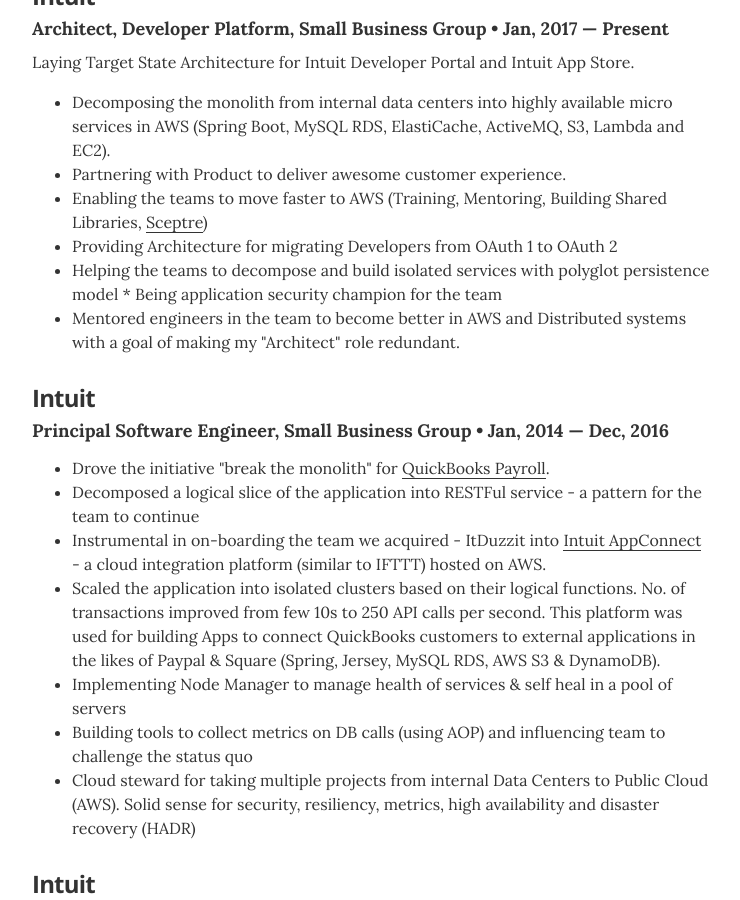
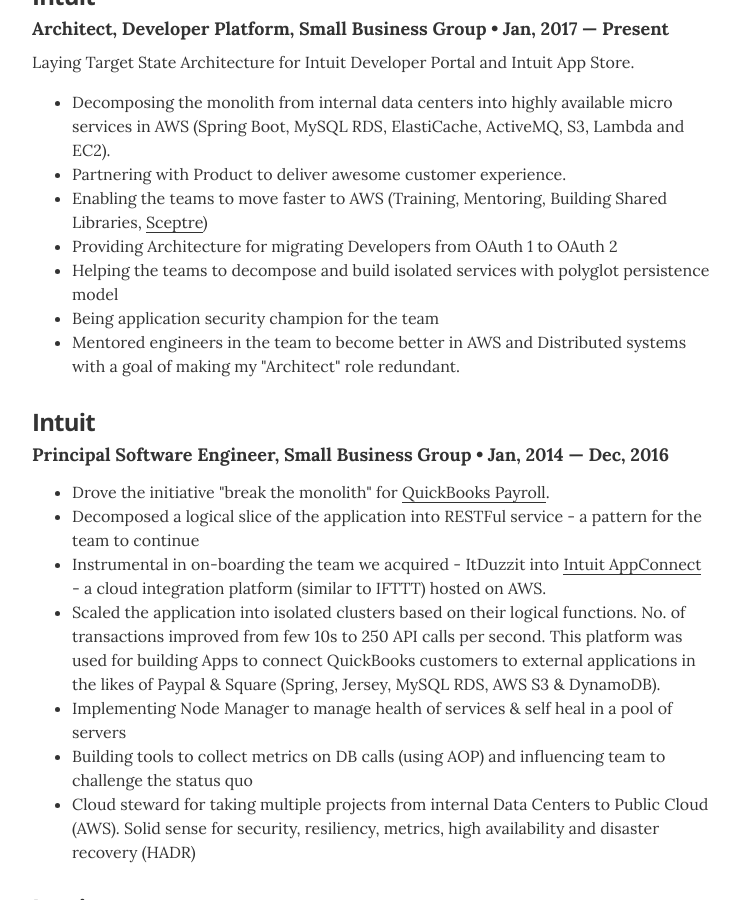
Before and after one commit to avanathan/resume, a Jekyll site: the page built from index.html, in a window 1280 px wide and 900 px high, scrolled down 676 px. Shown: the whole window, without its empty margins (268-1008 px from the left). Built offline with Jekyll 4.4.1, drawn with Linux system fonts in a browser that asks for light colours.

Commit message:
Fixing another typo

```diff
--- a/_data/experience.yml
+++ b/_data/experience.yml
@@ -3,7 +3,7 @@
 - company: Intuit
   position: Architect, Developer Platform, Small Business Group
   duration: Jan, 2017 &mdash; Present
-  summary: Laying Target State Architecture for Intuit Developer Portal and Intuit App Store.<ul class="resume-item-list"><li>Decomposing the monolith from internal data centers into highly available micro services in AWS (Spring Boot, MySQL RDS, ElastiCache, ActiveMQ, S3, Lambda and EC2).</li><li>Partnering with Product to deliver awesome customer experience.</li><li>Enabling the teams to move faster to AWS (Training, Mentoring, Building Shared Libraries, <a href="https://github.com/cloudreach/sceptre">Sceptre</a>)</li><li>Providing Architecture for migrating Developers from OAuth 1 to OAuth 2</li><li>Helping the teams to decompose and build isolated services with polyglot persistence model * Being application security champion for the team</li><li>Mentored engineers in the team to become better in AWS and Distributed systems with a goal of making my "Architect" role redundant.</li></ul>
+  summary: Laying Target State Architecture for Intuit Developer Portal and Intuit App Store.<ul class="resume-item-list"><li>Decomposing the monolith from internal data centers into highly available micro services in AWS (Spring Boot, MySQL RDS, ElastiCache, ActiveMQ, S3, Lambda and EC2).</li><li>Partnering with Product to deliver awesome customer experience.</li><li>Enabling the teams to move faster to AWS (Training, Mentoring, Building Shared Libraries, <a href="https://github.com/cloudreach/sceptre">Sceptre</a>)</li><li>Providing Architecture for migrating Developers from OAuth 1 to OAuth 2</li><li>Helping the teams to decompose and build isolated services with polyglot persistence model</li><li>Being application security champion for the team</li><li>Mentored engineers in the team to become better in AWS and Distributed systems with a goal of making my "Architect" role redundant.</li></ul>
 
 # Principal Engineer
 - company: Intuit
```
